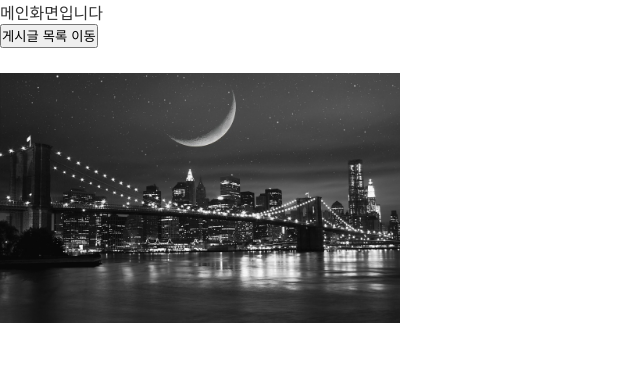
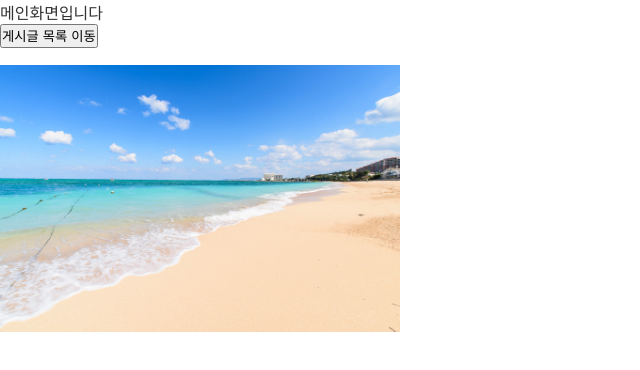
Before and after one commit to cjkywe07/testPage, a Next.js app: page / in a window 1280 px wide. Shown: the top 370 px of the page, without its empty margins (0-640 px from the left). Built offline with nearby package versions, Linux system fonts and the light colour scheme.

Commit message:
test page 4

```diff
--- a/next.config.js
+++ b/next.config.js
@@ -2,7 +2,7 @@
 const nextConfig = {
     output: "export",
     reactStrictMode: true,
-    assetPrefix: process.env.NODE_ENV === "production" ? "https://cjkywe07.github.io/testPage" : "", // production 일때 prefix 경로
+    // assetPrefix: process.env.NODE_ENV === "production" ? "https://cjkywe07.github.io/testPage" : "", // production 일때 prefix 경로
     trailingSlash: true, // 빌드 시 폴더 구조 그대로 생성하도록
 };
 
--- a/src/pages/index.js
+++ b/src/pages/index.js
@@ -16,7 +16,7 @@ const Home = () => {
             <button onClick={onBoardListMoveClick}>게시글 목록 이동</button>
             {/* <div style={{ width: "400px", height: "300px", background: "url(/night.jpg) no-repeat center / contain" }}></div> */}
             <div
-                style={{ width: "400px", height: "300px", background: `url(${prefix}/night.jpg) no-repeat center / contain` }}
+                style={{ width: "400px", height: "300px", background: `url(${prefix}/sea.jpg) no-repeat center / contain` }}
             ></div>
         </>
     );
```
Also changed, not shown: public/sea.jpg (added).
